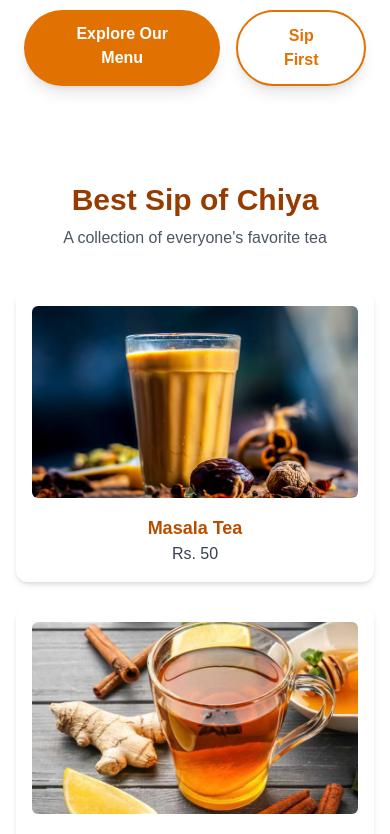
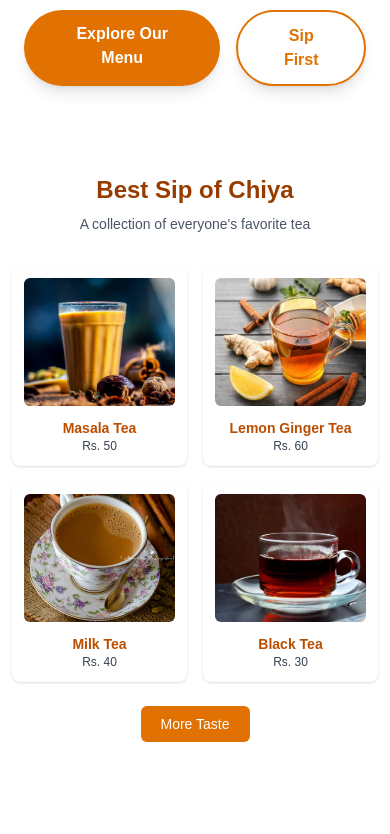
Before and after one commit to dhullubasnkot/chiya-khasauli, a Next.js app: page / in a window 390 px wide. Shown: the part 920-1754 px from the top of the page. Built offline with nearby package versions, Linux system fonts and the light colour scheme.

Commit message:
Updated NavLinks

```diff
--- a/src/app/components/ItemsTemplate/template.tsx
+++ b/src/app/components/ItemsTemplate/template.tsx
@@ -28,25 +28,27 @@ export default function Template({
   const displayedItems = noslice ? items.slice(0, 4) : items;
 
   return (
-    <section className="w-full py-12 px-4 sm:px-6 lg:px-8">
+    <section className="w-full py-10 px-3 sm:px-6 md:px-8">
       <div className="max-w-7xl mx-auto">
-        <div className="text-center mb-10">
-          <h1 className="text-3xl sm:text-4xl font-bold text-amber-800">
+        <div className="text-center mb-8 sm:mb-10">
+          <h1 className="text-2xl sm:text-3xl md:text-4xl font-bold text-amber-800">
             {title}
           </h1>
-          <p className="mt-2 text-gray-600 max-w-xl mx-auto">{title1}</p>
+          <p className="mt-2 text-sm sm:text-base text-gray-600 max-w-xl mx-auto">
+            {title1}
+          </p>
         </div>
 
-        <div className="grid gap-6 grid-cols-1 sm:grid-cols-2 md:grid-cols-3 lg:grid-cols-4">
+        <div className="grid gap-4 sm:gap-6 grid-cols-2 sm:grid-cols-2 md:grid-cols-3 lg:grid-cols-4">
           {displayedItems?.map((item, index) => {
             const { name, price, image } = item;
 
             return (
               <div
                 key={index}
-                className="bg-white rounded-xl shadow-md hover:shadow-lg transition duration-300 p-4 flex flex-col items-center"
+                className="bg-white rounded-lg sm:rounded-xl shadow-sm hover:shadow-md transition duration-300 p-3 sm:p-4 flex flex-col items-center"
               >
-                <div className="w-full h-48 relative mb-4">
+                <div className="w-full h-32 sm:h-40 md:h-48 relative mb-3 sm:mb-4">
                   <Link href={`/items/${item.id}`} key={item.id}>
                     <Image
                       src={image}
@@ -57,17 +59,21 @@ export default function Template({
                     />
                   </Link>
                 </div>
-                <h2 className="text-lg font-semibold text-amber-700">{name}</h2>
-                <p className="text-gray-700">Rs. {price}</p>
+                <h2 className="text-sm sm:text-base md:text-lg font-semibold text-amber-700 text-center">
+                  {name}
+                </h2>
+                <p className="text-xs sm:text-sm md:text-base text-gray-700 text-center">
+                  Rs. {price}
+                </p>
               </div>
             );
           })}
         </div>
 
         {noslice && (
-          <div className="flex justify-center mt-8">
+          <div className="flex justify-center mt-6 sm:mt-8">
             <Link href={taste as string}>
-              <button className="px-6 py-2 bg-amber-600 text-white rounded-md hover:bg-amber-700 transition duration-300">
+              <button className="px-5 py-2 sm:px-6 sm:py-2.5 bg-amber-600 text-white rounded-md hover:bg-amber-700 transition duration-300 text-sm sm:text-base">
                 {buttonText}
               </button>
             </Link>
--- a/src/app/components/navbar.tsx
+++ b/src/app/components/navbar.tsx
@@ -284,7 +284,7 @@ export default function Navbar() {
               Chiya
             </Link>
             <Link
-              href="/eheki"
+              href="/"
               onClick={() => setMobileOpen(false)}
               className="hover:text-amber-600"
             >
@@ -326,7 +326,7 @@ export default function Navbar() {
             </div>
 
             <Link
-              href="/gallery"
+              href="/pages/Gallery"
               onClick={() => setMobileOpen(false)}
               className="hover:text-amber-600"
             >
--- a/src/app/items/[id]/page.tsx
+++ b/src/app/items/[id]/page.tsx
@@ -48,10 +48,11 @@ export default async function ItemDetails({ params }: Props) {
     <>
       <Navbar />
       <main className="min-h-screen pb-16">
-        {/* Main Section - Full Width */}
+        {/* Item Details Section */}
         <section className="w-full mb-10">
-          <div className="grid md:grid-cols-2 gap-10 mx-0 px-8 py-10 border-t border-amber-100 animate-fade-in">
-            <div className="relative w-full h-72 md:h-[450px] rounded-2xl overflow-hidden shadow-lg transform transition-transform duration-500 hover:scale-105">
+          <div className="grid  md:grid-cols-2 gap-10 px-4 sm:px-6 md:px-10 py-10 border-t border-amber-100 animate-fade-in">
+            {/* Item Image */}
+            <div className="relative w-full h-64 sm:h-80 md:h-[450px] rounded-2xl overflow-hidden shadow-lg transform transition-transform duration-500 hover:scale-105">
               <Image
                 src={item.image}
                 alt={item.name}
@@ -59,23 +60,25 @@ export default async function ItemDetails({ params }: Props) {
                 className="object-cover"
               />
               <div className="absolute inset-0 bg-gradient-to-t from-black/30 to-transparent"></div>
-              <span className="absolute top-4 left-4 text-sm font-semibold bg-amber-600 text-white px-4 py-2 rounded-full shadow-md">
+              <span className="absolute top-4 left-4 text-xs sm:text-sm font-semibold bg-amber-600 text-white px-3 py-1 sm:px-4 sm:py-2 rounded-full shadow-md">
                 {item.category}
               </span>
             </div>
+
+            {/* Item Content */}
             <div className="space-y-6 flex flex-col justify-center">
-              <h1 className="text-5xl font-extrabold text-amber-800 leading-tight">
+              <h1 className="text-3xl sm:text-4xl lg:text-5xl font-extrabold text-amber-800 leading-tight">
                 {item.name}
               </h1>
-              <p className="text-gray-700 text-lg leading-relaxed">
+              <p className="text-gray-700 text-base sm:text-lg leading-relaxed">
                 {item.description}
               </p>
-              <div className="text-4xl font-bold text-amber-700">
+              <div className="text-2xl sm:text-3xl font-bold text-amber-700">
                 Rs. {item.price}
               </div>
               <div>
                 <span
-                  className={`inline-block px-5 py-2 rounded-full text-white text-md font-semibold shadow-lg transition-colors duration-300 ${
+                  className={`inline-block px-4 sm:px-5 py-1.5 sm:py-2 rounded-full text-white text-sm sm:text-md font-semibold shadow-lg transition-colors duration-300 ${
                     item.isAvailable ? "bg-green-600" : "bg-red-500"
                   }`}
                 >
@@ -86,10 +89,10 @@ export default async function ItemDetails({ params }: Props) {
               </div>
 
               <div>
-                <h2 className="text-amber-600 font-bold text-xl mb-3">
+                <h2 className="text-amber-600 font-bold text-lg sm:text-xl mb-2 sm:mb-3">
                   Ingredients:
                 </h2>
-                <ul className="list-disc list-inside text-gray-700 text-base space-y-1">
+                <ul className="list-disc list-inside text-gray-700 text-sm sm:text-base space-y-1">
                   {item.ingredients.map((ing, index) => (
                     <li key={index} className="flex items-center">
                       <span className="text-amber-500 mr-2">•</span> {ing}
@@ -101,20 +104,21 @@ export default async function ItemDetails({ params }: Props) {
           </div>
         </section>
 
-        {/* Similar Items */}
+        {/* Similar Items Section */}
+        {/* Similar Items Section */}
         {similarItems.length > 0 && (
-          <section className="w-full py-12 px-6">
-            <h2 className="text-3xl font-bold text-amber-800 mb-8 text-center">
+          <section className="w-full py-12 px-4 sm:px-6 md:px-10">
+            <h2 className="text-xl sm:text-2xl lg:text-3xl font-bold text-amber-800 mb-8 text-center">
               You Might Also Like
             </h2>
-            <div className="grid grid-cols-2 sm:grid-cols-2 lg:grid-cols-3 xl:grid-cols-5 gap-8">
+            <div className="grid grid-cols-3 sm:grid-cols-3 md:grid-cols-3 lg:grid-cols-4 xl:grid-cols-5 gap-4 sm:gap-5 md:gap-6">
               {similarItems.map((similar) => (
                 <Link
                   href={`/items/${similar.id}`}
                   key={similar.id}
-                  className="bg-white rounded-2xl shadow-lg hover:shadow-xl transition transform hover:-translate-y-2 duration-300 overflow-hidden border border-amber-50 flex flex-col"
+                  className="bg-white rounded-xl sm:rounded-2xl shadow-md hover:shadow-lg transition transform hover:-translate-y-1 duration-300 overflow-hidden border border-amber-50 flex flex-col"
                 >
-                  <div className="relative w-full h-52">
+                  <div className="relative w-full h-28 sm:h-32 md:h-40">
                     <Image
                       src={similar.image}
                       alt={similar.name}
@@ -123,14 +127,14 @@ export default async function ItemDetails({ params }: Props) {
                     />
                     <div className="absolute inset-0 bg-gradient-to-t from-black/20 to-transparent"></div>
                   </div>
-                  <div className="p-5 flex-grow flex flex-col justify-between">
-                    <h3 className="text-xl font-semibold text-amber-800 mb-2">
+                  <div className="p-2 sm:p-4 md:p-5 flex-grow flex flex-col justify-between">
+                    <h3 className="text-xs sm:text-base md:text-lg font-semibold text-amber-800 mb-1">
                       {similar.name}
                     </h3>
-                    <p className="text-sm text-gray-600 mb-3 line-clamp-2">
+                    <p className="text-[10px] sm:text-sm text-gray-600 mb-2 line-clamp-2">
                       {similar.description}
                     </p>
-                    <p className="text-2xl text-amber-700 font-bold">
+                    <p className="text-xs sm:text-base md:text-lg text-amber-700 font-bold">
                       Rs. {similar.price}
                     </p>
                   </div>
@@ -145,7 +149,7 @@ export default async function ItemDetails({ params }: Props) {
   );
 }
 
-// Optional: If you're statically generating pages
+// Optional: Static params
 export async function generateStaticParams() {
   return HotelItems.map((item) => ({
     id: String(item.id),
```
